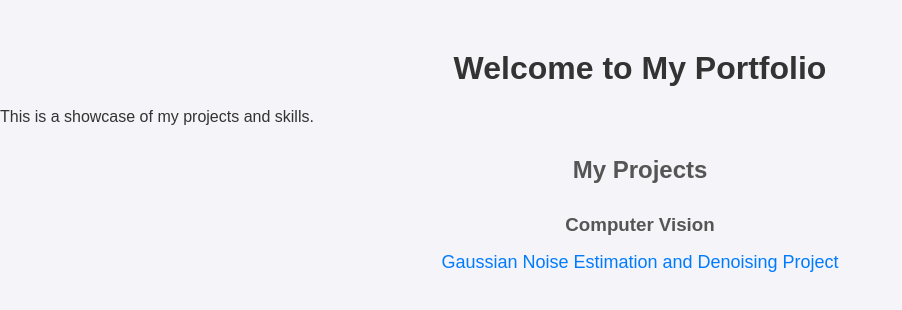
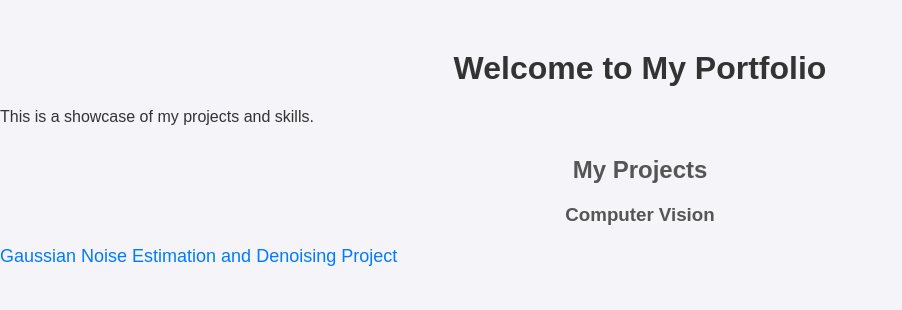
Before and after one commit to sagiv-bar/My-pordfolio, a plain HTML site: page index.html in a window 1280 px wide. Shown: the whole page, without its empty margins (0-902 px from the left). Drawn offline with Linux system fonts and the light colour scheme.

Commit message:
Update style.css

```diff
--- a/style.css
+++ b/style.css
@@ -19,18 +19,21 @@ h2 {
 
 h3 {
     text-align: center;
-    margin-top: 30px;
+    margin-top: 20px; /* שולי עליון קטנים יותר */
     margin-bottom: 10px;
     color: #555;
     font-weight: bold;
+    display: block; /* ודא שהאלמנט מוגדר כבלוק */
     width: 100%;
+    clear: both; /* ביטול השפעה של אלמנטים אחרים */
 }
 
-
 ul {
-    list-style-type: none;
-    text-align: center;
+    list-style-type: none; /* ביטול הנקודות ברשימה */
+    text-align: center; /* מיקום במרכז */
     padding: 0;
+    margin: 0 auto; /* מוודא שהרשימה ממורכזת */
+    display: inline-block; /* הופך את הרשימה לאלמנט במרכז */
 }
 
 ul li {
```
